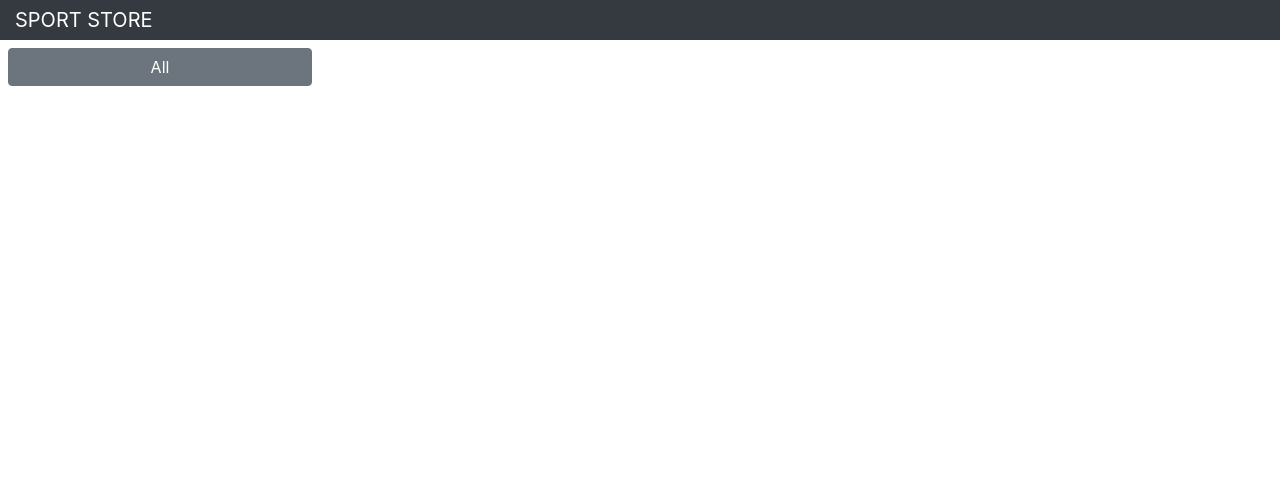
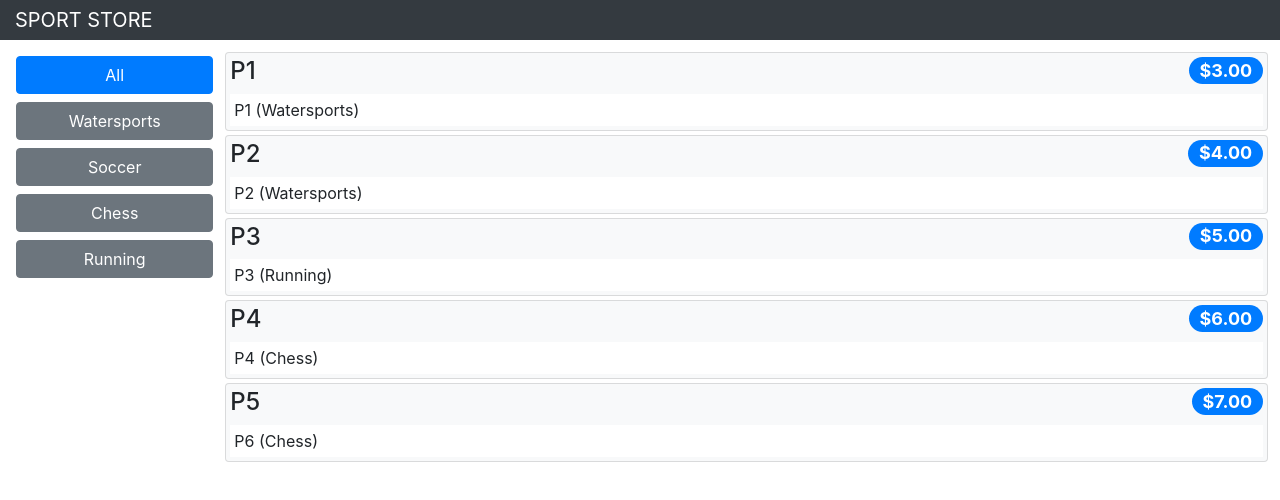
Before and after one commit to fx20/sportsstore, a React (Create React App) app: page /shop/products in a window 1280 px wide. Shown: the top 500 px of the page. Built offline with nearby package versions, Linux system fonts and the light colour scheme.

Commit message:
reformat code and initials testing

```diff
--- /dev/null
+++ b/src/ToggleLink.js
@@ -0,0 +1,19 @@
+import React, {Component} from "react";
+import {Link, Route} from "react-router-dom";
+
+export class ToggleLink extends Component {
+  render() {
+    return <Route path={this.props.to} exact={this.props.exact} children={routeProps => {
+      const baseClasses = this.props.className || "m-2 btn btn-block";
+      const activeClass = this.props.activeClass || "btn-primary";
+      const inActiveClass = this.props.inActiveClass || "btn-secondary";
+
+      const combinedClass = `${baseClasses} ${routeProps.match ? activeClass : inActiveClass}`;
+
+      return <Link to={this.props.to} className={combinedClass}>
+        {this.props.children}
+      </Link>
+    }
+    }/>
+  }
+}
--- a/src/data/ActionCreators.js
+++ b/src/data/ActionCreators.js
@@ -1,7 +1,7 @@
-import { ActionTypes } from "./Types";
-import { data as phData } from "./placeholderData";
+import {ActionTypes} from "./Types";
+import {data as phData} from "./placeholderData";
 
-export const loadData = dataType => ({
+export const loadData = (dataType) => ({
   type: ActionTypes.DATA_LOAD,
   payload: {
     dataType: dataType,
--- a/src/data/ShopReducer.js
+++ b/src/data/ShopReducer.js
@@ -1,11 +1,11 @@
-import { ActionTypes } from "./Types";
+import {ActionTypes} from "./Types";
 
 export const ShopReducer = (storeData, action) => {
   switch (action.type) {
     case ActionTypes.DATA_LOAD:
       return {
         ...storeData,
-        [action.payload.datatype]: action.payload.data
+        [action.payload.dataType]: action.payload.data
       };
     default:
       return storeData || {};
--- a/src/data/Types.js
+++ b/src/data/Types.js
@@ -1,8 +1,12 @@
 export const DataTypes = {
-    PRODUCTS: "products",
-    CATEGORIES: "categories"
-}
+  PRODUCTS: 'products',
+  CATEGORIES: 'categories'
+};
 
 export const ActionTypes = {
-    DATA_LOAD: "data_load"
-}
+  DATA_LOAD: 'data_load',
+  CART_ADD: 'cart_add',
+  CART_UPDATE: 'cart_update',
+  CART_REMOVE: 'cart_delete',
+  CART_CLEAR: 'cart_clear'
+};
--- a/src/shop/CategoryNavigation.js
+++ b/src/shop/CategoryNavigation.js
@@ -1,23 +1,21 @@
-import React, { Component } from "react";
-import { Link } from "react-router-dom";
+import React, {Component} from "react";
+import {ToggleLink} from "../ToggleLink";
+
+// import { Link } from "react-router-dom";
 
 class CategoryNavigation extends Component {
   render() {
     return (
       <React.Fragment>
-        <Link className="btn btn-secondary btn-block" to={this.props.baseUrl}>
-          All
-        </Link>
+        <ToggleLink to={this.props.baseUrl} exact={true}>All</ToggleLink>
         {this.props.categories &&
-          this.props.categories.map(cat => (
-            <Link
-              className="btn btn-secondary btn-block"
-              key={cat}
-              to={`${this.props.baseUrl}/${cat.toLowerCase()}`}
-            >
-              {cat}
-            </Link>
-          ))}
+        this.props.categories.map(cat => (
+          <ToggleLink key={cat}
+                      to={`${this.props.baseUrl}/${cat.toLowerCase()}`}
+          >
+            {cat}
+          </ToggleLink>
+        ))}
       </React.Fragment>
     );
   }
--- a/src/shop/ProductList.js
+++ b/src/shop/ProductList.js
@@ -2,14 +2,14 @@ import React, {Component} from "react";
 
 class ProductList extends Component {
   render() {
-    if (this.props.products == null || this.props.products.lenght === 0) {
+    if (this.props.products == null || this.props.products.length === 0) {
       return <h5 className="p-2">No Products</h5>;
     }
     return this.props.products.map(p => (
       <div className="card m-1 p-1 bg-light" key={p.id}>
           <h4>
               {p.name}
-              <span className="badge badge-pill badge-primary fload-right">
+            <span className="badge badge-pill badge-primary float-right">
                   ${p.price.toFixed(2)}
               </span>
           </h4>
--- a/src/shop/Shop.js
+++ b/src/shop/Shop.js
@@ -1,4 +1,4 @@
-import React, { Component } from "react";
+import React, {Component} from "react";
 import CategoryNavigation from "./CategoryNavigation";
 import ProductList from "./ProductList";
 
@@ -12,14 +12,14 @@ export class Shop extends Component {
           </div>
         </div>
         <div className="row">
-          <div className="col-3 p-2">
+          <div className="col-2 p-2">
             <CategoryNavigation
               baseUrl="/shop/products"
               categories={this.props.categories}
             />
           </div>
-          <div className="col-9 p-2">
-            <ProductList products={this.props.products} />
+          <div className="col-10 p-2">
+            <ProductList products={this.props.products}/>
           </div>
         </div>
       </div>
```
Also changed, not shown: src/data/placeholderData.js (+12 -27 lines).
